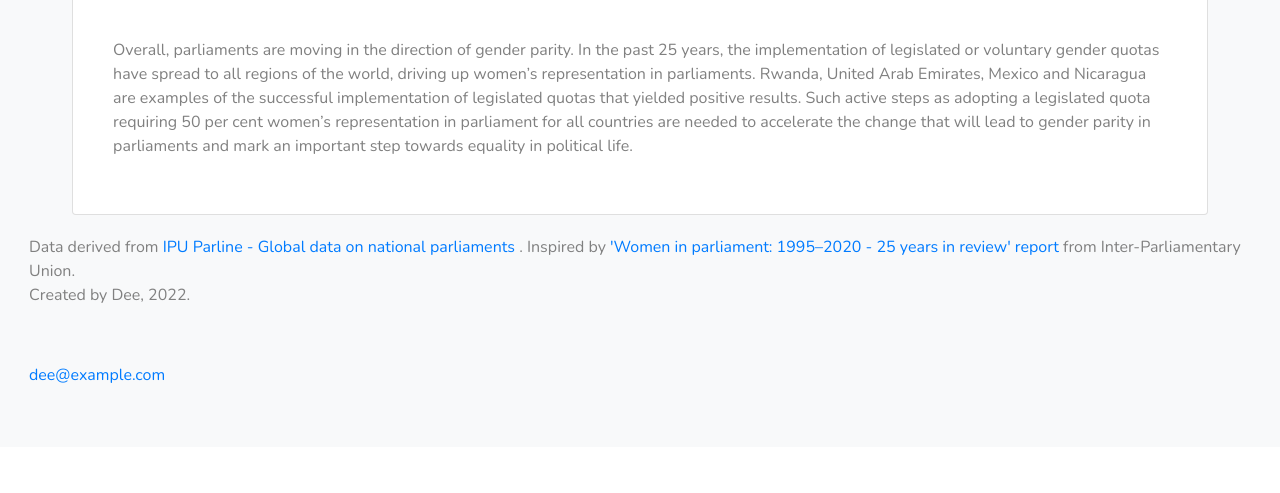
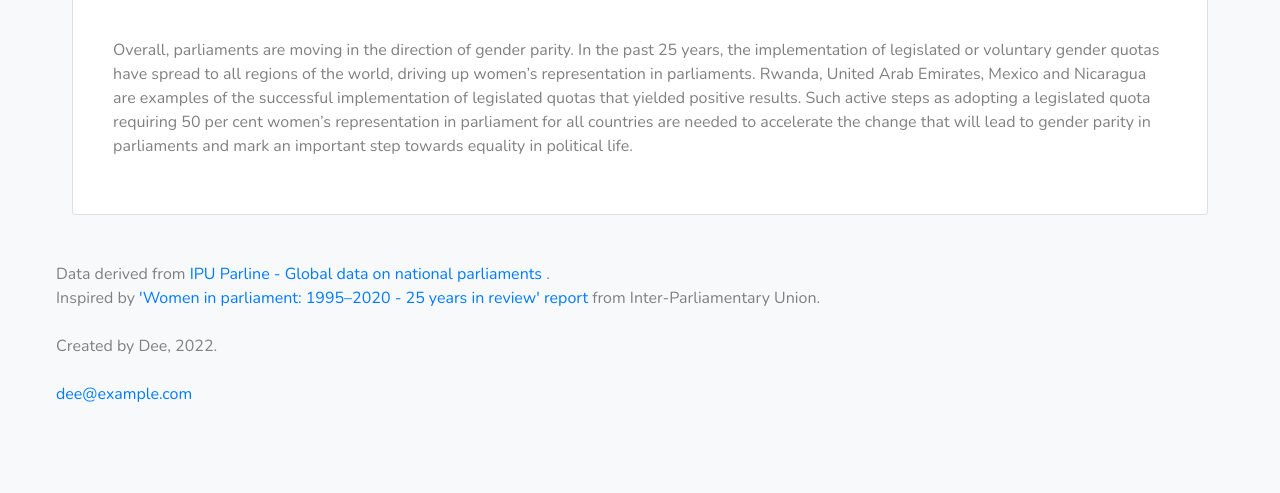
Before and after one commit to Mafaldim/women-in-parliament, a Flask app: page / in a window 1280 px wide. Shown: the part 1474-1967 px from the top of the page. Before the commit the page ends 1857 px from the top, so only its background shows below. Run offline with Flask 2, Linux system fonts and the light colour scheme; some libraries are stand-ins or nearby versions.

Commit message:
amended footer

```diff
--- a/flaskapp/application/static/main.css
+++ b/flaskapp/application/static/main.css
@@ -103,3 +103,9 @@
 div.clear {
   clear: both;
 }
+
+footer {
+  padding: 3%;
+  color: azure;
+  width: 900px
+}
--- a/flaskapp/application/templates/index.html
+++ b/flaskapp/application/templates/index.html
@@ -92,11 +92,11 @@
 <div>
     <footer>
         <p>Data derived from <a href="https://data.ipu.org/historical-women">IPU Parline - Global data on national parliaments </a>.
-            Inspired by <a href="https://www.ipu.org/resources/publications/reports/2020-03/women-in-parliament-1995-2020-25-years-in-review">'Women in parliament: 1995–2020 - 25 years in review' report</a>
-            from Inter-Parliamentary Union.
+            <br>Inspired by <a href="https://www.ipu.org/resources/publications/reports/2020-03/women-in-parliament-1995-2020-25-years-in-review">'Women in parliament: 1995–2020 - 25 years in review' report</a>
+            from Inter-Parliamentary Union.</br>
         <br>Created by Dee, 2022.</br>
+        <br><a href="mailto:dee@example.com">dee@example.com</a></br>
         </p>
-            <p><a href="mailto:dee@example.com">dee@example.com</a></p>
       </footer>
 
 </div>
```
